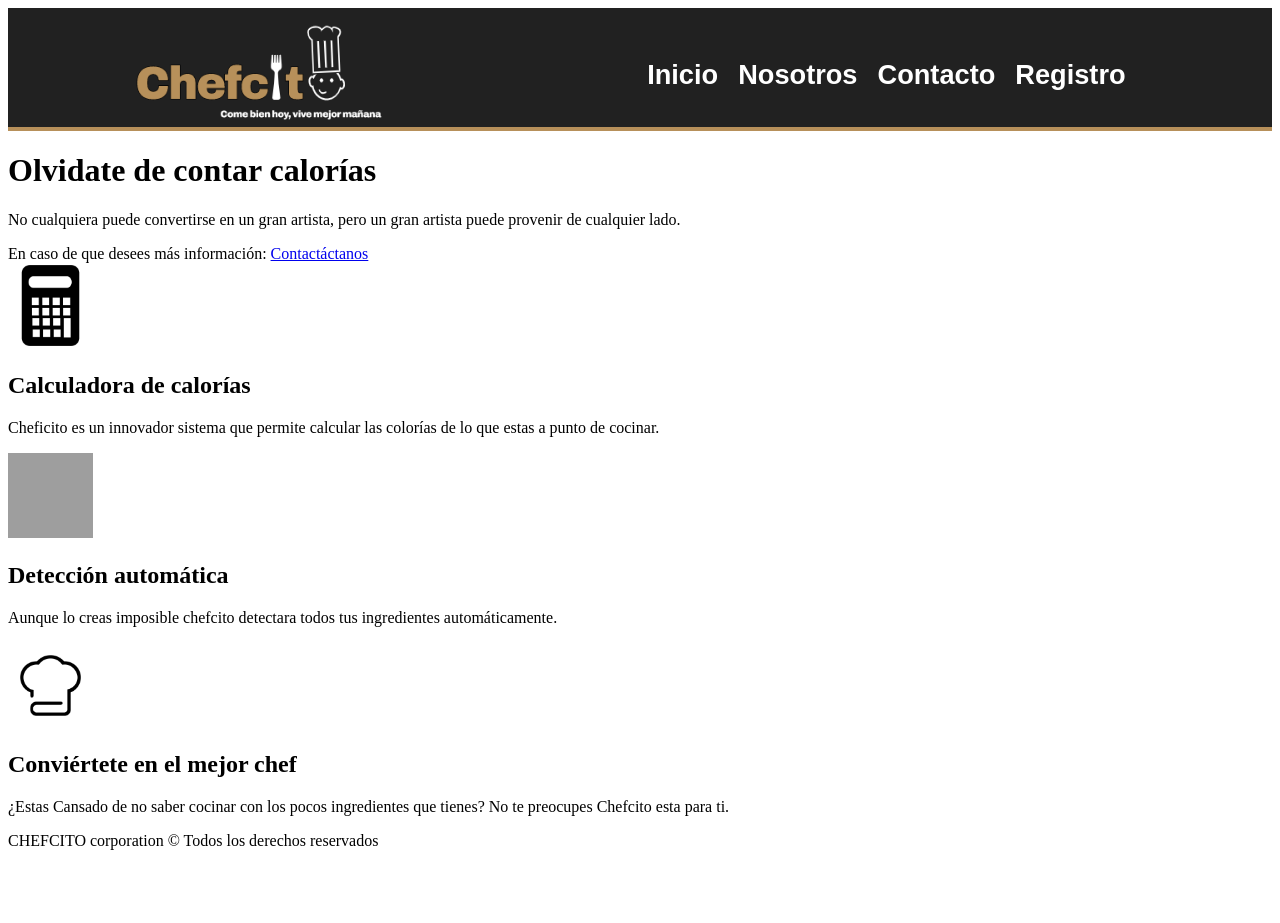
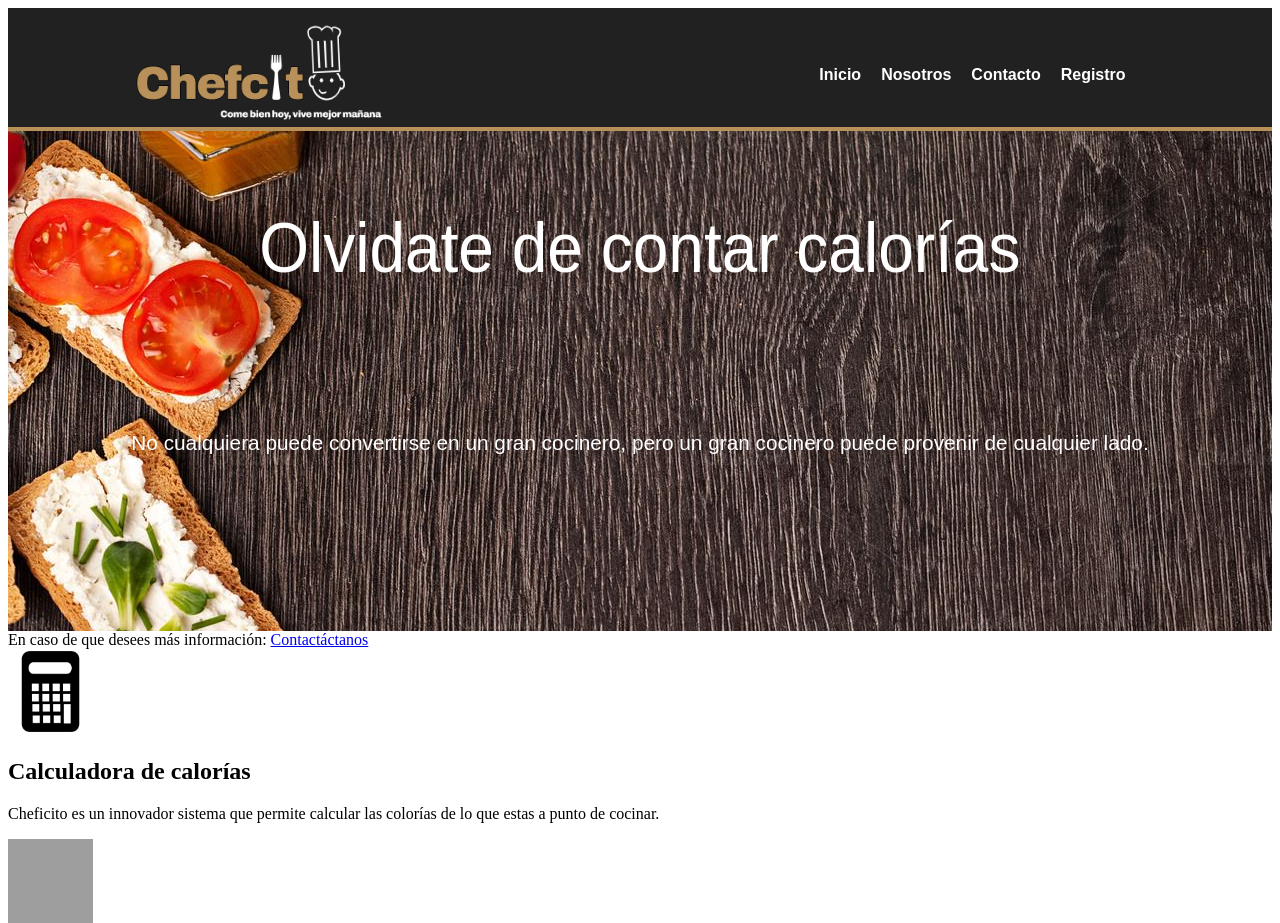
Before and after one commit to juandevia/IOT-pagina-web, a PHP site: page / in a window 1280 px wide. Shown: the top 923 px of the page. Before the commit the page ends 850 px from the top, so only its background shows below. Run offline with PHP 8.4, Linux system fonts and the light colour scheme; grey boxes are pictures that could not be loaded.

Commit message:
version3

```diff
--- a/css/estilos.css
+++ b/css/estilos.css
@@ -7,8 +7,8 @@ header{
 }
 .contenedor-flex-1{
     display:flex;
-    justify-content: space-between;
-    align-items: center;
+    justify-content:space-between;
+    align-items:center;
     width:80%;
     margin: auto;
 
@@ -28,6 +28,38 @@ header{
     text-decoration: none;
     color:white;
     font-family: Arial, Helvetica, sans-serif;
-    font-size: 1.7em;
+    font-size: 1.em;
     font-weight: bold;
 }
+
+#banner{
+    min-height: 500px;
+    text-align: center;
+    font-family: Arial, Helvetica, sans-serif;
+    background-image: url('../img/banner.jpg');
+
+}
+#banner h1{
+    font-size: 4.0em;
+    color: white;
+    font-weight: normal;
+    margin-top: 0%;
+    margin-bottom: 10px;
+    padding: 80px;
+    transform: scale(1,1.1);
+}
+
+.ancho-contenido-banner{
+
+    width: 90%;
+    margin: auto;
+    overflow: hidden;
+
+
+}
+
+.ancho-contenido-banner p{
+    color:white;
+    font-size: 1.3em;
+
+}
--- a/index.html
+++ b/index.html
@@ -27,11 +27,13 @@
     </header>
 
     <!--banner-->
-    <div>
+<section id="banner">
+    <div class="ancho-contenido-banner">
         <h1>Olvidate de contar calorías </h1>
-        <p>No cualquiera puede convertirse en un gran artista,
-             pero un gran artista puede provenir de cualquier lado.</p>
+        <p> &nbsp; <p>No cualquiera puede convertirse en un gran cocinero,
+             pero un gran cocinero puede provenir de cualquier lado.</p>
     </div>
+</section>
 
     <!--Cuota-->
     <section>
```
Also changed, not shown: img/banner.jpg (added), img/pp.png (added), img/pp.webp (added).
